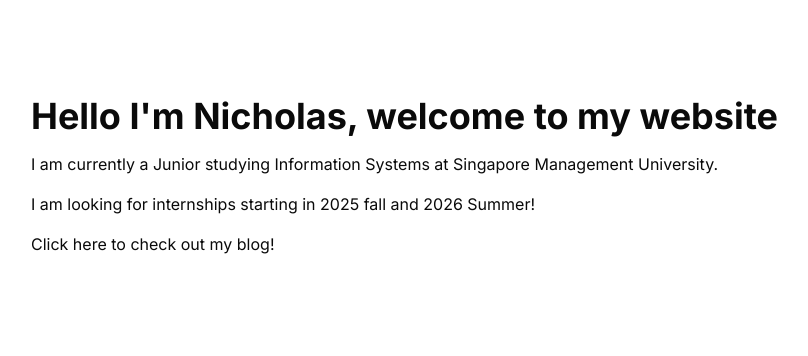
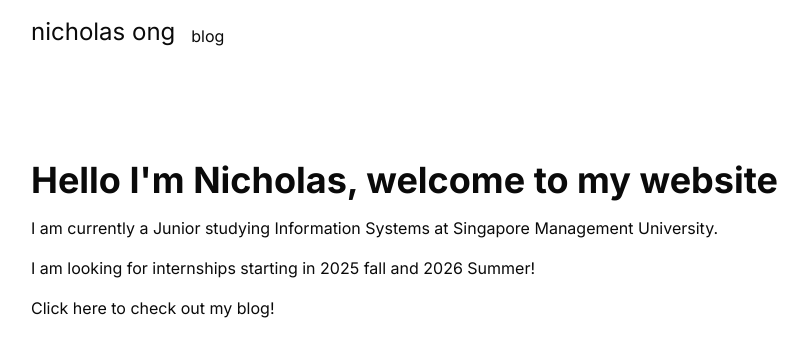
Before and after one commit to onebignick/blog, a Next.js app: page / in a window 1280 px wide. Shown: the top 356 px of the page, without its empty margins (225-1033 px from the left). Built offline with nearby package versions, Linux system fonts and the light colour scheme; what tailwind-highlightjs would draw is missing.

Commit message:
feat: navbar

```diff
--- a/src/app/articles/cpp-copy-constructors.mdx
+++ b/src/app/articles/cpp-copy-constructors.mdx
@@ -191,7 +191,7 @@ And run the example again
 
 No more double free!
 
-## Going further
+# Going further
 As a rule of thumb, if you are manually managing your memory by calling `new` or `delete` you will need a copy constructor and a copy assignment operator. If not the default copy constructor and assignment operator will suffice.
 
 In this case we can mark it as default, for example a custom date class:
--- a/src/app/layout.tsx
+++ b/src/app/layout.tsx
@@ -16,7 +16,16 @@ export default function RootLayout({
 }>) {
   return (
     <html lang="en">
-      <body className={inter.className}>{children}</body>
+      <body className={inter.className}>
+        <nav className="flex max-w-[800px] m-auto p-4 sticky top-0 bg-inherit">
+          <div className="flex gap-4 items-end">
+            <a href='/' className="text-2xl hover:underline">nicholas ong</a>
+            <a href='/blog' className="hover:underline">blog</a>
+          </div>
+
+        </nav>
+        {children}
+      </body>
     </html>
   );
 }
```
